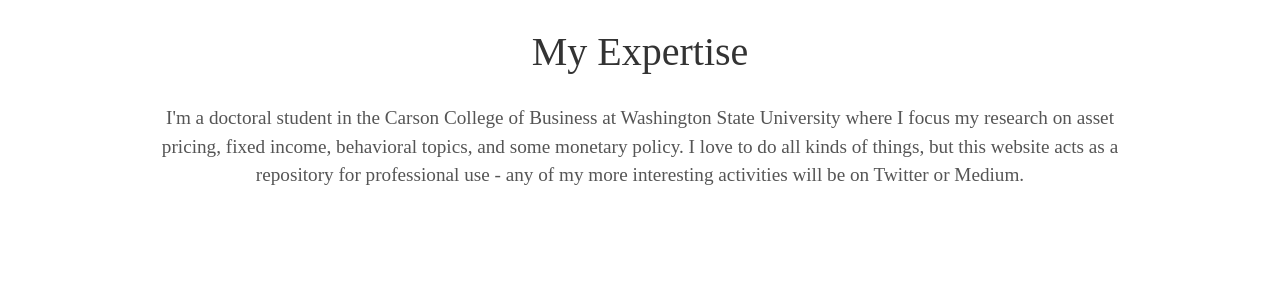
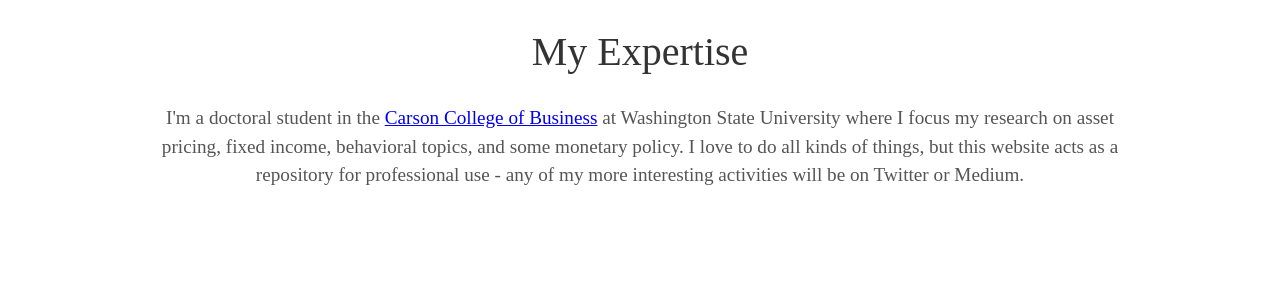
Before and after one commit to adam-bozman/adam-bozman.github.io, a Jekyll site: the page built from index.html, in a window 1280 px wide. Shown: the part 953-1242 px from the top of the page. Built offline with Jekyll 4.4.1, drawn with Linux system fonts in a browser that asks for light colours; some web fonts are replaced; part of the change alters nothing that is shown.

```diff
--- a/_config.yml
+++ b/_config.yml
@@ -6,7 +6,7 @@ description: Jekyll Theme Minimal Resume
 
 # User settings
 username: Hi, I'm Adam
-user_description: I'm a doctoral student in the Carson College of Business at Washington State University where I focus my research on asset pricing, fixed income, behavioral topics, and some monetary policy.  I love to do all kinds of things, but this website acts as a repository for professional use - any of my more interesting activities will be on Twitter or Medium.
+user_description: I'm a doctoral student in the <a href="https://business.wsu.edu/graduate-programs/phd-business/students-grads/">Carson College of Business</a> at Washington State University where I focus my research on asset pricing, fixed income, behavioral topics, and some monetary policy.  I love to do all kinds of things, but this website acts as a repository for professional use - any of my more interesting activities will be on Twitter or Medium.
 user_title: A finance PhD and machine learning enthusiast
 email: adam.bozman@wsu.edu
 twitter_username: adam_bozman
```
